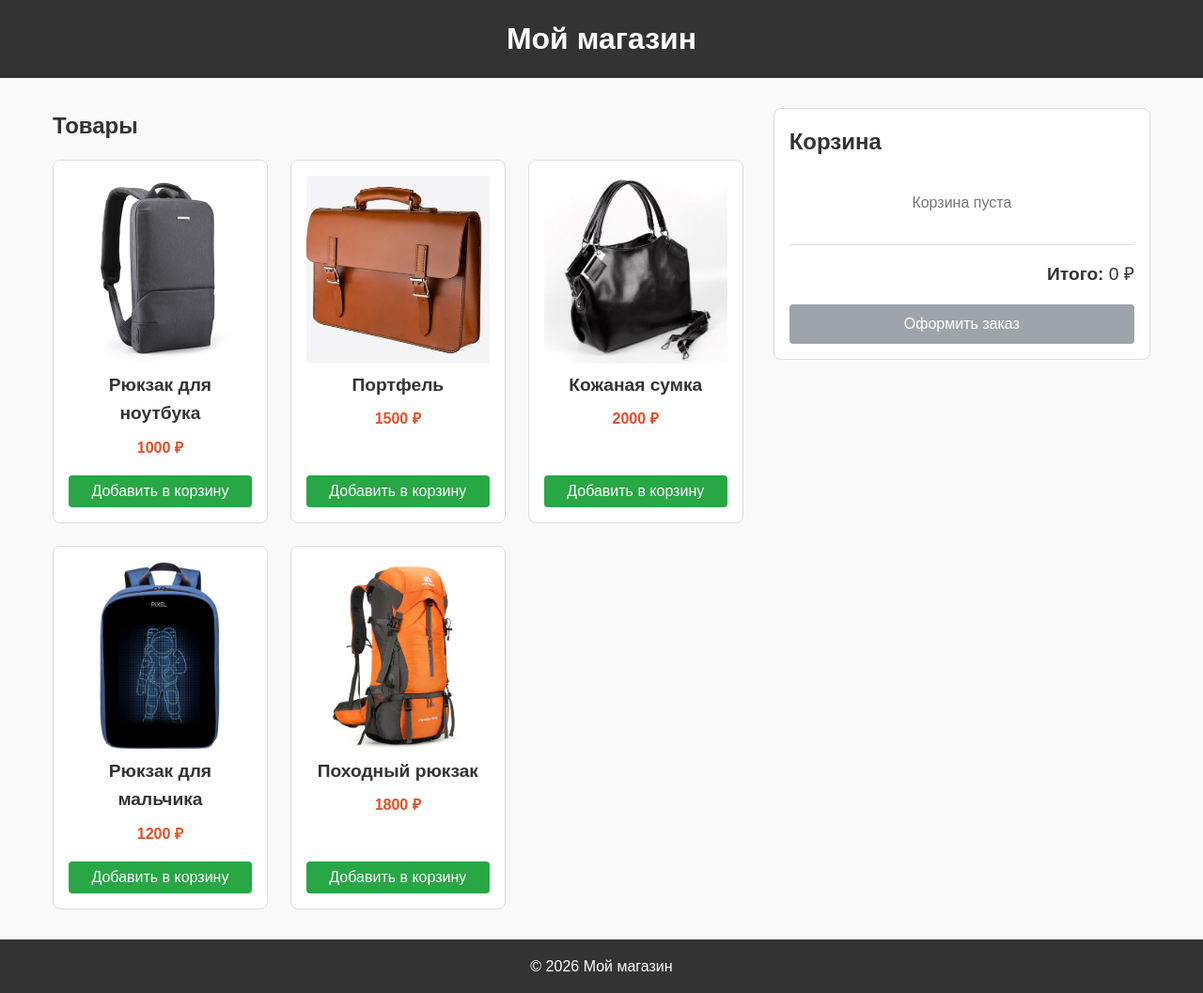
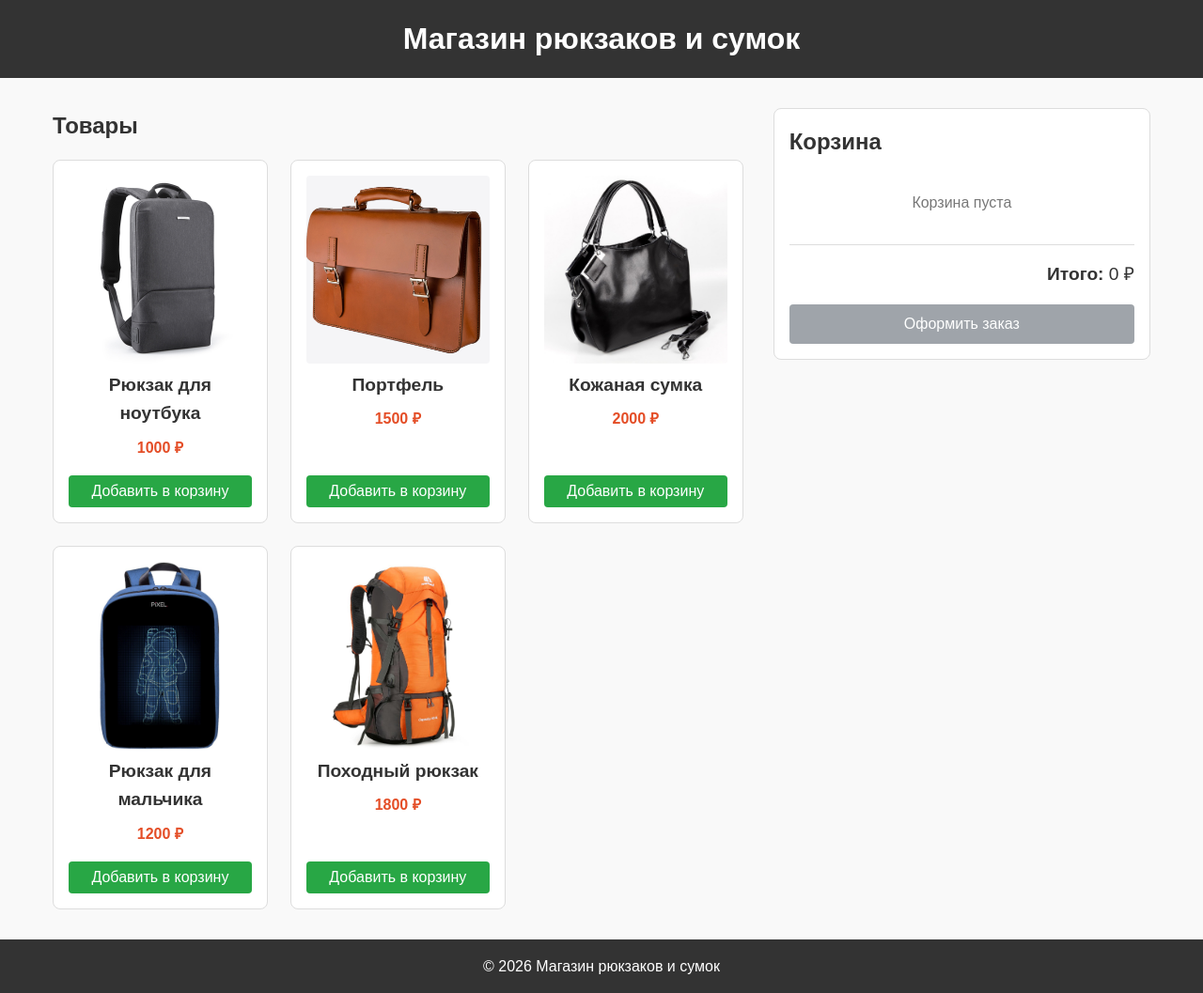
Before and after one commit to theLoneCheetah/web_lab1_shop, a plain HTML site: page index.html in a window 1280 px wide. Shown: the whole page at 94% size. Drawn offline with Linux system fonts and the light colour scheme.

Commit message:
Shop name changed

```diff
--- a/index.html
+++ b/index.html
@@ -4,14 +4,14 @@
     <meta charset="UTF-8">
     <meta name="viewport" content="width=device-width, initial-scale=1.0">
     <!-- Имя страницы в браузере -->
-    <title>Мой магазин</title>
+    <title>Магазин рюкзаков и сумок</title>
     <!-- Подключение CSS  -->
     <link rel="stylesheet" href="style.css">
 </head>
 <body>
     <!-- Шапка -->
     <header class="header">
-        <h1>Мой магазин</h1>
+        <h1>Магазин рюкзаков и сумок</h1>
     </header>
 
     <main class="main">
@@ -77,7 +77,7 @@
 
     <!-- Футер -->
     <footer class="footer">
-        <p>&copy; 2026 Мой магазин</p>
+        <p>&copy; 2026 Магазин рюкзаков и сумок</p>
     </footer>
 
     <!-- Модальное окно для оформления заказа -->
```
